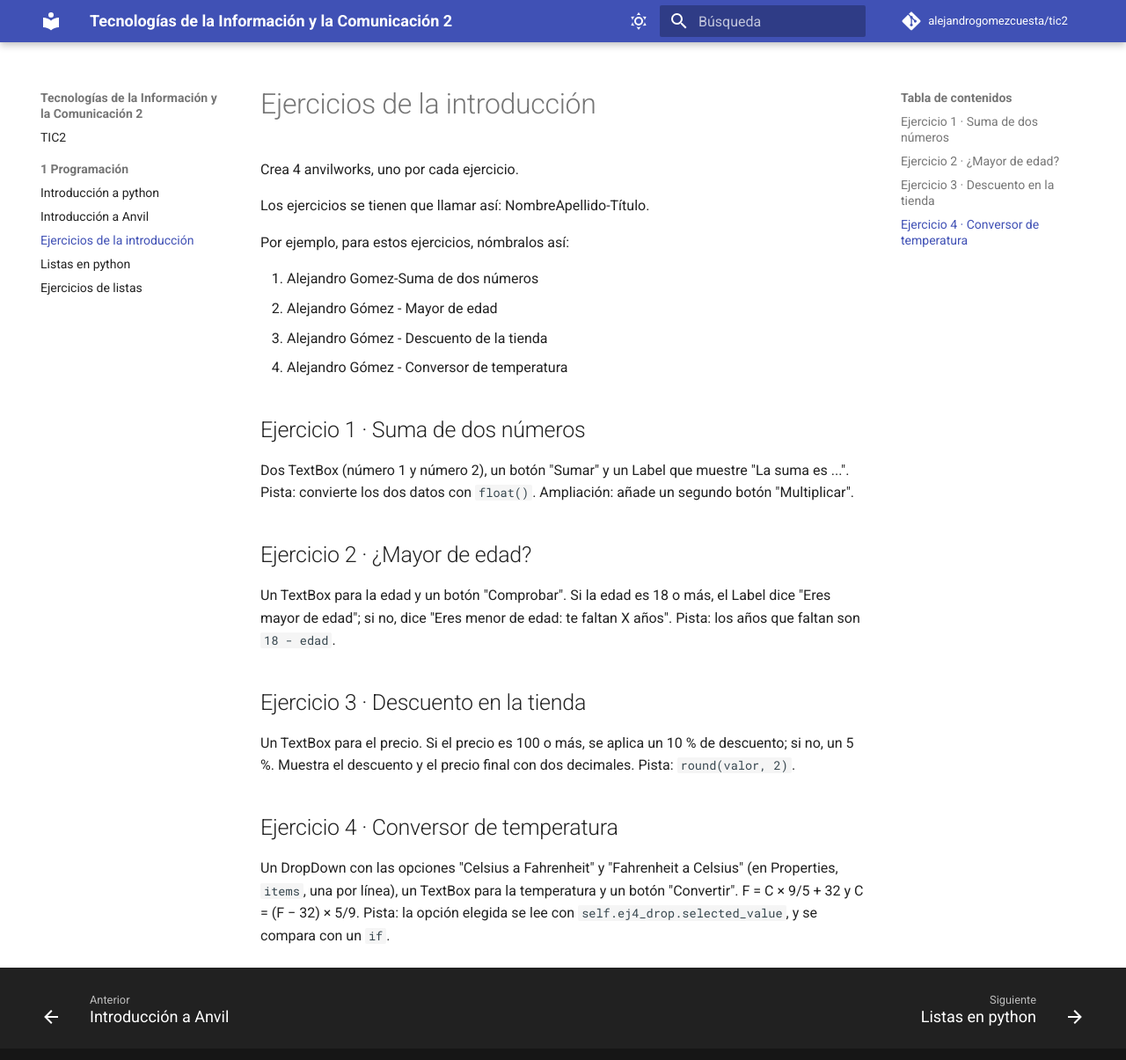
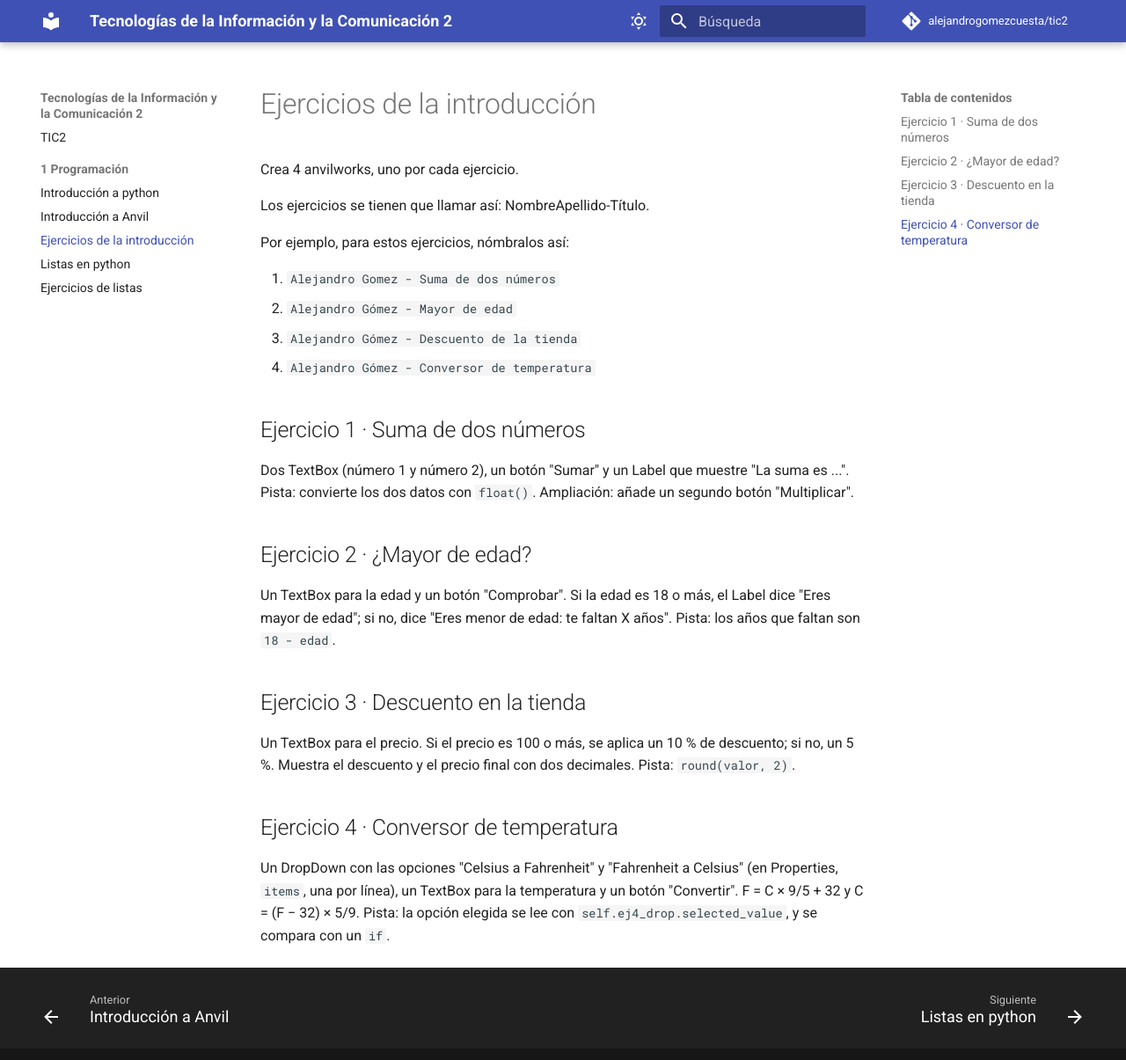
Before and after one commit to alejandrogomezcuesta/tic2, an MkDocs documentation site: the page built from docs/1 Programación/03-ejercicios-anvil-works.md, in a window 1280 px wide and 1216 px high. Shown: the top 1205 px of the window at 88% size. Built offline with MkDocs 1.6.1 and Material for MkDocs 9.7.7, drawn with Linux system fonts in a browser that asks for light colours; comment, search, counter and statistics services are not loaded.

Commit message:
pequeños errores

```diff
--- a/docs/1 Programación/03-ejercicios-anvil-works.md
+++ b/docs/1 Programación/03-ejercicios-anvil-works.md
@@ -6,10 +6,10 @@ Los ejercicios se tienen que llamar así: NombreApellido-Título.
 
 Por ejemplo, para estos ejercicios, nómbralos así:
 
-1. Alejandro Gomez-Suma de dos números
-2. Alejandro Gómez - Mayor de edad
-3. Alejandro Gómez - Descuento de la tienda
-4. Alejandro Gómez - Conversor de temperatura
+1. `Alejandro Gomez - Suma de dos números`
+2. `Alejandro Gómez - Mayor de edad`
+3. `Alejandro Gómez - Descuento de la tienda`
+4. `Alejandro Gómez - Conversor de temperatura`
 
 ## Ejercicio 1 · Suma de dos números
 
```
Also changed, not shown: docs/1 Programación/04-listas.md (+3 -0 lines), docs/1 Programación/image.png (deleted).
